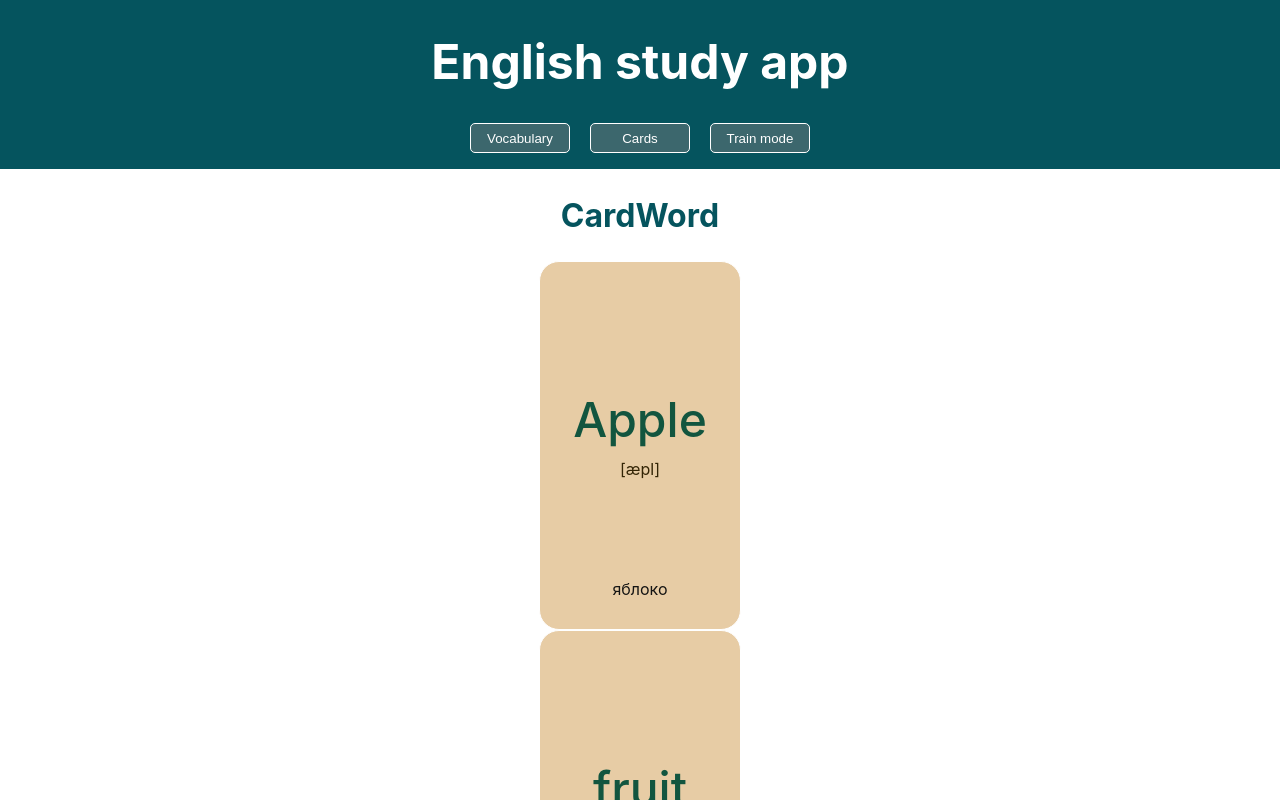
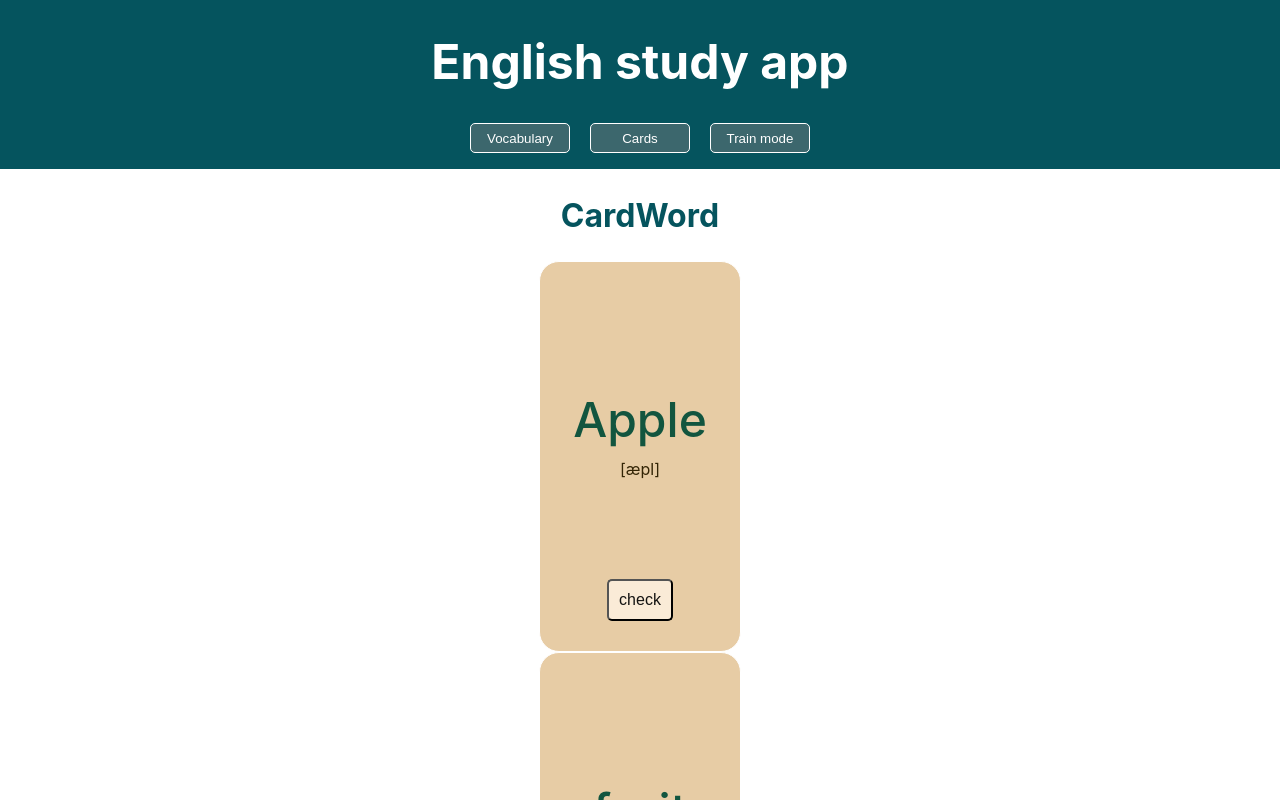
Before and after one commit to Svetk0/english-study-app, a React (Create React App) app: page / in a window 1280 px wide. Both pictures are taken after a click on the button "Cards". Shown: the top 800 px of the page. Built offline with nearby package versions, Linux system fonts and the light colour scheme.

Commit message:
add button-checktranslation in Card

```diff
--- a/src/components/card/CardWord.jsx
+++ b/src/components/card/CardWord.jsx
@@ -1,13 +1,30 @@
 //card word
+import { useState } from "react";
 import styles from "./CardWord.module.css";
 
 function CardWord({ word, transcription, translation }) {
+  const [clicked, setCliked] = useState(false);
+  const handleCheck = () => {
+    setCliked(!clicked);
+  };
   return (
     <>
       <div className={styles.cardContainer}>
         <div className={styles.card_word}>{word}</div>
         <div className={styles.card_transcription}>{transcription}</div>
-        <div className={styles.card_translation}>{translation}</div>
+        <div>
+          {!clicked ? (
+                      <button
+                          onClick={handleCheck}
+                          className={styles.card_button }
+                      > check </button>
+          ) : (
+                          <div
+                          onClick={handleCheck}
+                              className={styles.card_translation}>{translation}
+            </div>
+          )}
+        </div>
       </div>
     </>
   );
--- a/src/components/card/CardWord.module.css
+++ b/src/components/card/CardWord.module.css
@@ -2,7 +2,7 @@
     display: flex;
     flex-direction: column;
     background-color: rgb(231, 204, 165);
-
+   align-items: center;
 
     max-width: 60vw;
     min-width: 200px;
@@ -22,9 +22,13 @@
     color: rgb(51, 36, 5);
 }
 
-.card_translation{
+.card_translation, .card_button{
     font-size: 1rem;
     color: rgb(21, 20, 19);
+    background-color: antiquewhite;
+    border-radius: 5px;
+    width: fit-content;
+    padding: 10px;
     margin: 100px 5px 30px 5px;
 
 }
--- a/src/containers/CardPage/CardPage.jsx
+++ b/src/containers/CardPage/CardPage.jsx
@@ -1,12 +1,11 @@
 //card word
 import Card from "../../components/card/CardWord";
 import styles from "./CardPage.module.css";
-//import { data } from '../../store/store.js';
+
 
 const CardPage = ({ data}) => {
     console.log('data ', data);
-    //const dataArr = Object.keys(data);
-    //console.log('dataArr ', dataArr);
+
     return (
         <>
 
```
